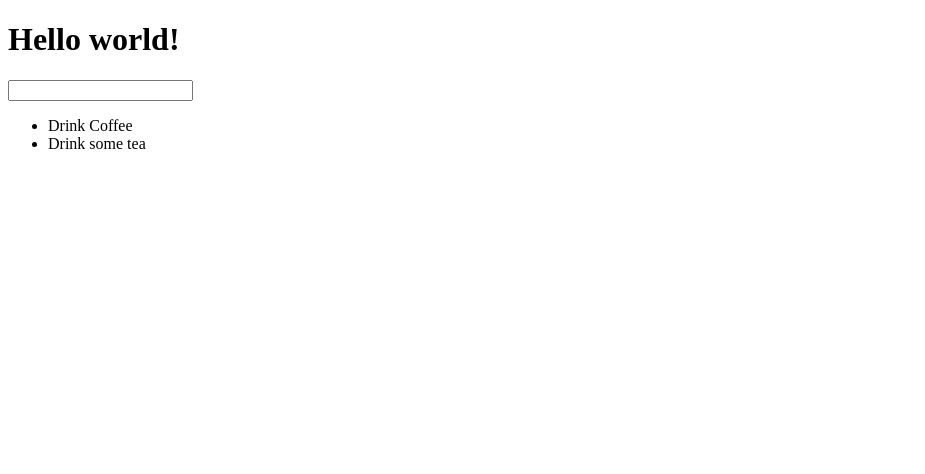
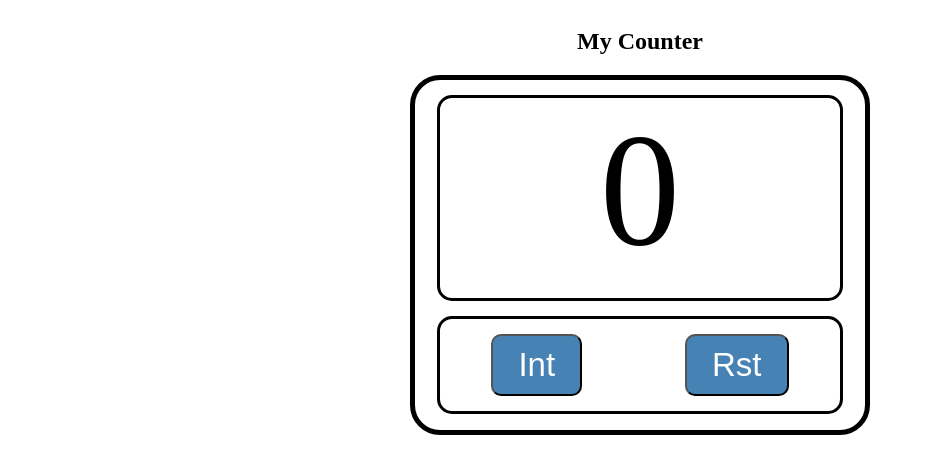
Before and after one commit to andorey/my_counter2, a React (Create React App) app: page / in a window 1280 px wide. Shown: the top 474 px of the page, without its empty margins (0-925 px from the left). Built offline with nearby package versions, Linux system fonts and the light colour scheme.

Commit message:
create new counter from zero

```diff
--- /dev/null
+++ b/src/App.css
@@ -0,0 +1,45 @@
+.App {
+	display: flex;
+	flex-direction: column;
+	align-items: center;
+	text-align: center;
+	margin: 0 auto;
+}
+
+.boxCounter{
+	border: solid 5px;
+	border-radius: 30px;
+	width: 450px;
+	height: 350px;
+}
+
+.boxDisplay{
+	border: solid 3px;
+	border-radius: 15px;
+	margin: 0 auto;
+	width: 400px;
+	height: 200px;
+	margin-top: 15px;
+	font-size: 160px;
+}
+
+.boxButtons{
+	display: flex;
+	justify-content: space-around;
+	border: 3px solid;
+	border-radius: 15px;
+	margin: 0 auto;
+	width: 400px;
+	height: 92px;
+	margin-top: 15px;
+}
+
+button{
+	font-size: 33px;
+	border-radius: 10px;
+	padding-left: 25px;
+	padding-right: 25px;
+	margin: 15px;
+	background-color: steelblue;
+	color: white;
+}
--- a/src/App.jsx
+++ b/src/App.jsx
@@ -1,16 +1,31 @@
 import React from 'react';
+import "./App.css";
+
+
+let startItem = 0;
+let maxItem = 5;
+
+const onClickCount = () => {
+	startItem = startItem < maxItem ?
+		startItem + 1 : maxItem;
+	return startItem;
+};
 
 const App = () => {
-		return (
+	return (
+		<div className="App">
 			<div>
-				<h1>Hello world!</h1>
-				<input type="text"/>
-				<ul>
-					<li>Drink Coffee</li>
-					<li>Drink some tea</li>
-				</ul>
+				<h2>My Counter</h2>
+				<div className="boxCounter">
+					<div className="boxDisplay">{startItem}</div>
+					<div className="boxButtons">
+						<button onClick={onClickCount()}>Int</button>
+						<button>Rst</button>
+					</div>
+				</div>
 			</div>
-		)
+		</div>
+	)
 };
 
 export default App;
```
